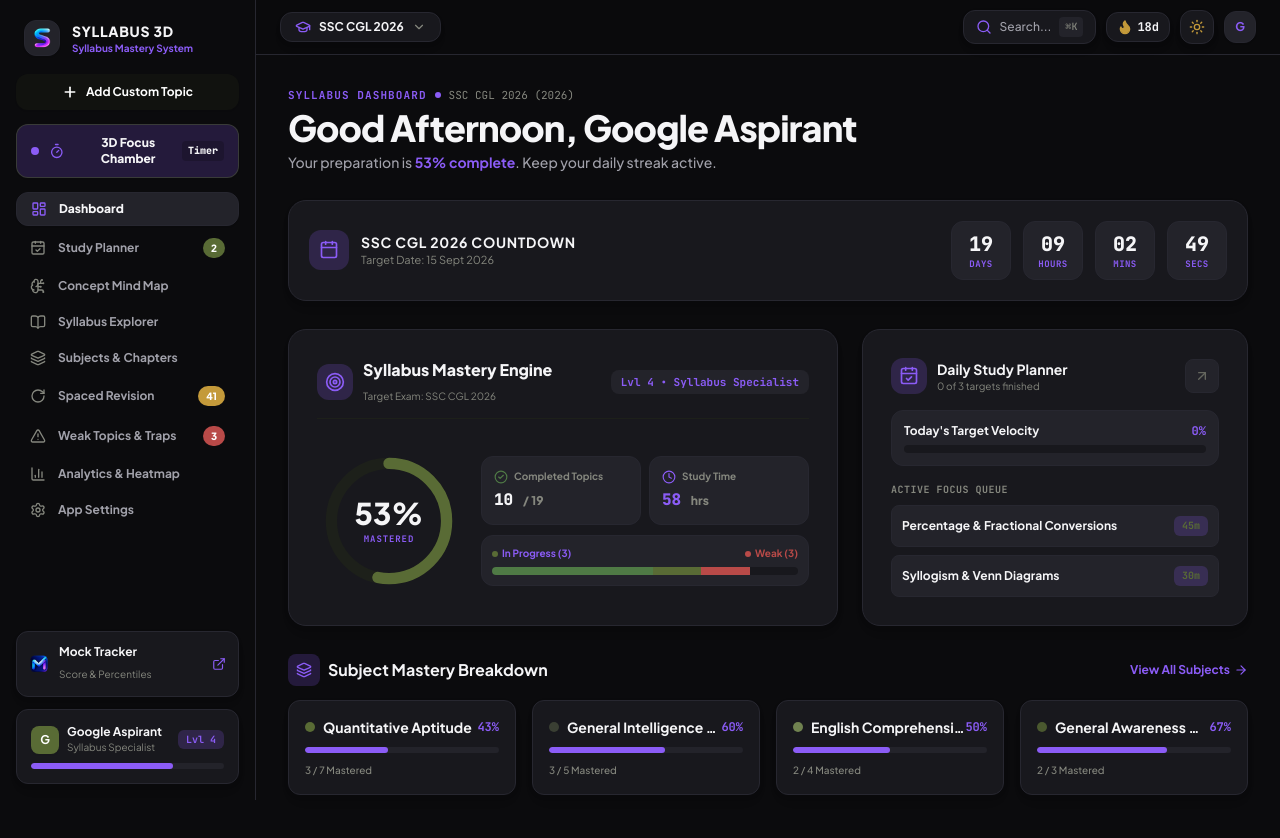
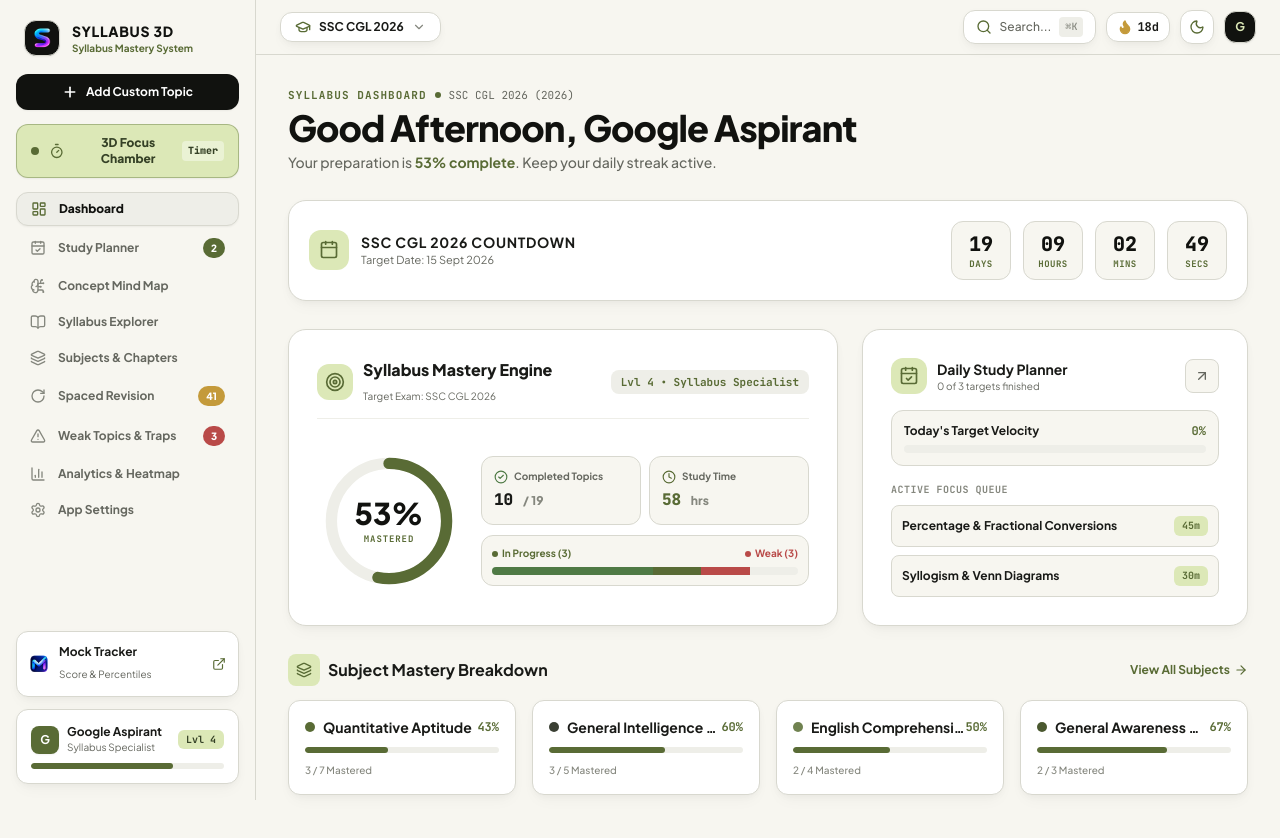
Before and after one commit to sscrecall-prog/syllabus-3d, a React (Vite) app: page / in a window 1280 px wide. Both pictures are taken after a click on the button "Continue with Google". Shown: the top 838 px of the page. Built offline with nearby package versions, Linux system fonts and the light colour scheme.

Commit message:
fix: Ensure persistent theme memory (Dark/Light mode) across app restarts and reloads

```diff
--- a/index.html
+++ b/index.html
@@ -12,6 +12,23 @@
     <link rel="preconnect" href="https://fonts.gstatic.com" crossorigin>
     <link href="https://fonts.googleapis.com/css2?family=Plus+Jakarta+Sans:ital,wght@0,300;0,400;0,500;0,600;0,700;0,800;1,400;1,500;1,600;1,700;1,800&family=JetBrains+Mono:wght@400;500;600;700;800&display=swap" rel="stylesheet">
     <title>Syllabus 3D — Syllabus Mastery Engine</title>
+    <script>
+      (function() {
+        try {
+          var saved = localStorage.getItem('syllabus3d_theme');
+          if (saved === 'light') {
+            document.documentElement.classList.remove('dark');
+          } else if (saved === 'dark') {
+            document.documentElement.classList.add('dark');
+          } else {
+            // Default to dark mode
+            document.documentElement.classList.add('dark');
+          }
+        } catch (e) {
+          document.documentElement.classList.add('dark');
+        }
+      })();
+    </script>
   </head>
   <body class="bg-[#F7F6F0] dark:bg-[#0B0B0D] text-[#191A17] dark:text-[#F5F5F7] antialiased selection:bg-[#8B5CF6]/20 selection:text-[#8B5CF6]">
     <div id="root"></div>
--- a/src/components/layout/Header.tsx
+++ b/src/components/layout/Header.tsx
@@ -1,6 +1,7 @@
-import React, { useState, useEffect } from 'react';
+import React, { useState } from 'react';
 import { useSyllabus } from '../../context/SyllabusContext';
 import { useAuth } from '../../context/AuthContext';
+import { useTheme } from '../../context/ThemeContext';
 import {
   Search,
   Flame,
@@ -37,20 +38,12 @@ export const Header: React.FC<HeaderProps> = ({
 }) => {
   const { currentExam, exams, setSelectedExamId, profile } = useSyllabus();
   const { user } = useAuth();
+  const { toggleTheme: handleThemeToggle, isDark } = useTheme();
   const [isExamMenuOpen, setIsExamMenuOpen] = useState(false);
-  const [isDarkMode, setIsDarkMode] = useState(true);
-
-  useEffect(() => {
-    if (isDarkMode) {
-      document.documentElement.classList.add('dark');
-    } else {
-      document.documentElement.classList.remove('dark');
-    }
-  }, [isDarkMode]);
 
   const toggleTheme = () => {
     soundManager.playClick();
-    setIsDarkMode(prev => !prev);
+    handleThemeToggle();
   };
 
   const examName = currentExam?.name || 'Syllabus Exam';
@@ -143,9 +136,9 @@ export const Header: React.FC<HeaderProps> = ({
           <button
             onClick={toggleTheme}
             className="p-2 rounded-xl bg-white dark:bg-[#18181D] border border-[#D8D8CF] dark:border-[#272730] text-[#65675F] hover:text-[#191A17] dark:text-[#A1A1AA] dark:hover:text-white transition-all cursor-pointer shadow-subtle-depth"
-            title="Toggle Light/Dark Theme"
+            title={isDark ? "Switch to Light Theme" : "Switch to Dark Theme"}
           >
-            {isDarkMode ? <Sun className="w-4 h-4 text-[#C49A3A]" /> : <Moon className="w-4 h-4 text-[#596B35]" />}
+            {isDark ? <Sun className="w-4 h-4 text-[#C49A3A]" /> : <Moon className="w-4 h-4 text-[#596B35]" />}
           </button>
 
           {/* User Profile Avatar */}
--- a/src/components/views/SettingsView.tsx
+++ b/src/components/views/SettingsView.tsx
@@ -2,6 +2,7 @@ import React, { useState, useEffect } from 'react';
 import { useSyllabus } from '../../context/SyllabusContext';
 import { useAuth } from '../../context/AuthContext';
 import { useTimer } from '../../context/TimerContext';
+import { useTheme } from '../../context/ThemeContext';
 import {
   Settings,
   Download,
@@ -61,6 +62,7 @@ export const SettingsView: React.FC<SettingsViewProps> = () => {
 
   const { user, logout, updateUserSession } = useAuth();
   const { settings, updateSettings, showFloatingOverlay, openPermissionModal } = useTimer();
+  const { theme, setTheme } = useTheme();
   const [testLaunched, setTestLaunched] = useState(false);
   const { isInstalled, isOnline } = usePWA();
   const [showPwaModal, setShowPwaModal] = useState(false);
@@ -291,7 +293,79 @@ export const SettingsView: React.FC<SettingsViewProps> = () => {
       </div>
 
       {/* ═══════════════════════════════════════════════════
-          2. EXAM COUNTDOWN CONFIGURATOR
+          2. THEME & APPEARANCE (PERSISTENT LIGHT / DARK MODE)
+          ═══════════════════════════════════════════════════ */}
+      <div className="rounded-[24px] bg-white/60 dark:bg-[#18181D]/80 backdrop-blur-2xl border border-white/30 dark:border-[#272730] shadow-lg overflow-hidden">
+        <div className="p-5 sm:p-6 border-b border-slate-100 dark:border-[#272730] flex items-center justify-between">
+          <div className="flex items-center gap-3">
+            <div className="w-10 h-10 rounded-xl bg-purple-500/10 border border-purple-500/20 flex items-center justify-center text-purple-600 dark:text-purple-400">
+              <Palette className="w-5 h-5" />
+            </div>
+            <div>
+              <h3 className="text-sm sm:text-base font-extrabold text-[#171717] dark:text-[#F5F5F7]">Appearance & Theme</h3>
+              <p className="text-[11px] text-[#6B7280]">Choose your preferred theme. Your choice is automatically remembered on every launch.</p>
+            </div>
+          </div>
+          <span className="px-3 py-1 rounded-xl text-xs font-bold font-mono bg-purple-500/10 text-purple-600 dark:text-purple-400 border border-purple-500/20 capitalize">
+            {theme === 'dark' ? '🌙 Dark Mode' : '☀️ Light Mode'}
+          </span>
+        </div>
+
+        <div className="p-5 sm:p-6 grid grid-cols-1 sm:grid-cols-2 gap-3.5">
+          {/* Dark Mode Option */}
+          <button
+            type="button"
+            onClick={() => {
+              soundManager.playClick();
+              setTheme('dark');
+            }}
+            className={`p-4 rounded-2xl border flex items-center gap-3.5 text-left transition-all cursor-pointer ${
+              theme === 'dark'
+                ? 'bg-[#18181D] border-[#8B5CF6] ring-2 ring-[#8B5CF6]/30 text-white shadow-md'
+                : 'bg-white/70 dark:bg-[#18181D]/50 border-slate-200/60 dark:border-[#272730] text-[#6B7280] hover:border-slate-300'
+            }`}
+          >
+            <div className="w-10 h-10 rounded-xl bg-[#23232A] border border-[#272730] flex items-center justify-center text-[#8B5CF6]">
+              <Moon className="w-5 h-5" />
+            </div>
+            <div className="flex-1 min-w-0">
+              <div className="flex items-center justify-between">
+                <span className="text-xs font-bold text-white block">Obsidian Dark Theme</span>
+                {theme === 'dark' && <Check className="w-4 h-4 text-[#8B5CF6]" />}
+              </div>
+              <span className="text-[11px] text-[#A1A1AA] block mt-0.5">High-contrast dark palette for night study & OLED screens.</span>
+            </div>
+          </button>
+
+          {/* Light Mode Option */}
+          <button
+            type="button"
+            onClick={() => {
+              soundManager.playClick();
+              setTheme('light');
+            }}
+            className={`p-4 rounded-2xl border flex items-center gap-3.5 text-left transition-all cursor-pointer ${
+              theme === 'light'
+                ? 'bg-white border-[#596B35] ring-2 ring-[#596B35]/30 text-[#191A17] shadow-md'
+                : 'bg-white/70 dark:bg-[#18181D]/50 border-slate-200/60 dark:border-[#272730] text-[#6B7280] hover:border-slate-300'
+            }`}
+          >
+            <div className="w-10 h-10 rounded-xl bg-[#FAF8F5] border border-[#D8D8CF] flex items-center justify-center text-[#596B35]">
+              <Sun className="w-5 h-5" />
+            </div>
+            <div className="flex-1 min-w-0">
+              <div className="flex items-center justify-between">
+                <span className="text-xs font-bold text-[#191A17] dark:text-white block">Classic Paper Light Theme</span>
+                {theme === 'light' && <Check className="w-4 h-4 text-[#596B35]" />}
+              </div>
+              <span className="text-[11px] text-[#65675F] dark:text-[#A1A1AA] block mt-0.5">Warm academic palette for daytime study & reading.</span>
+            </div>
+          </button>
+        </div>
+      </div>
+
+      {/* ═══════════════════════════════════════════════════
+          3. EXAM COUNTDOWN CONFIGURATOR
           ═══════════════════════════════════════════════════ */}
       <div className="rounded-[24px] bg-white/60 dark:bg-[#18181D]/80 backdrop-blur-2xl border border-white/30 dark:border-[#272730] shadow-lg overflow-hidden">
         <div className="p-5 sm:p-6 border-b border-slate-100 dark:border-[#272730] flex items-center justify-between">
--- a/src/context/ThemeContext.tsx
+++ b/src/context/ThemeContext.tsx
@@ -5,17 +5,22 @@ type Theme = 'light' | 'dark';
 interface ThemeContextType {
   theme: Theme;
   toggleTheme: () => void;
+  setTheme: (theme: Theme) => void;
   isDark: boolean;
 }
 
 const ThemeContext = createContext<ThemeContextType | undefined>(undefined);
 
 export const ThemeProvider: React.FC<{ children: React.ReactNode }> = ({ children }) => {
-  const [theme, setTheme] = useState<Theme>(() => {
+  const [theme, setThemeState] = useState<Theme>(() => {
     if (typeof window !== 'undefined') {
-      const saved = localStorage.getItem('syllabus3d_theme');
-      if (saved === 'light' || saved === 'dark') return saved;
-      return window.matchMedia('(prefers-color-scheme: dark)').matches ? 'dark' : 'dark';
+      try {
+        const saved = localStorage.getItem('syllabus3d_theme');
+        if (saved === 'light' || saved === 'dark') return saved;
+        return window.matchMedia && window.matchMedia('(prefers-color-scheme: light)').matches ? 'light' : 'dark';
+      } catch {
+        return 'dark';
+      }
     }
     return 'dark';
   });
@@ -27,15 +32,21 @@ export const ThemeProvider: React.FC<{ children: React.ReactNode }> = ({ childre
     } else {
       root.classList.remove('dark');
     }
-    localStorage.setItem('syllabus3d_theme', theme);
+    try {
+      localStorage.setItem('syllabus3d_theme', theme);
+    } catch {}
   }, [theme]);
 
   const toggleTheme = () => {
-    setTheme(prev => (prev === 'dark' ? 'light' : 'dark'));
+    setThemeState(prev => (prev === 'dark' ? 'light' : 'dark'));
+  };
+
+  const setTheme = (newTheme: Theme) => {
+    setThemeState(newTheme);
   };
 
   return (
-    <ThemeContext.Provider value={{ theme, toggleTheme, isDark: theme === 'dark' }}>
+    <ThemeContext.Provider value={{ theme, toggleTheme, setTheme, isDark: theme === 'dark' }}>
       {children}
     </ThemeContext.Provider>
   );
```
